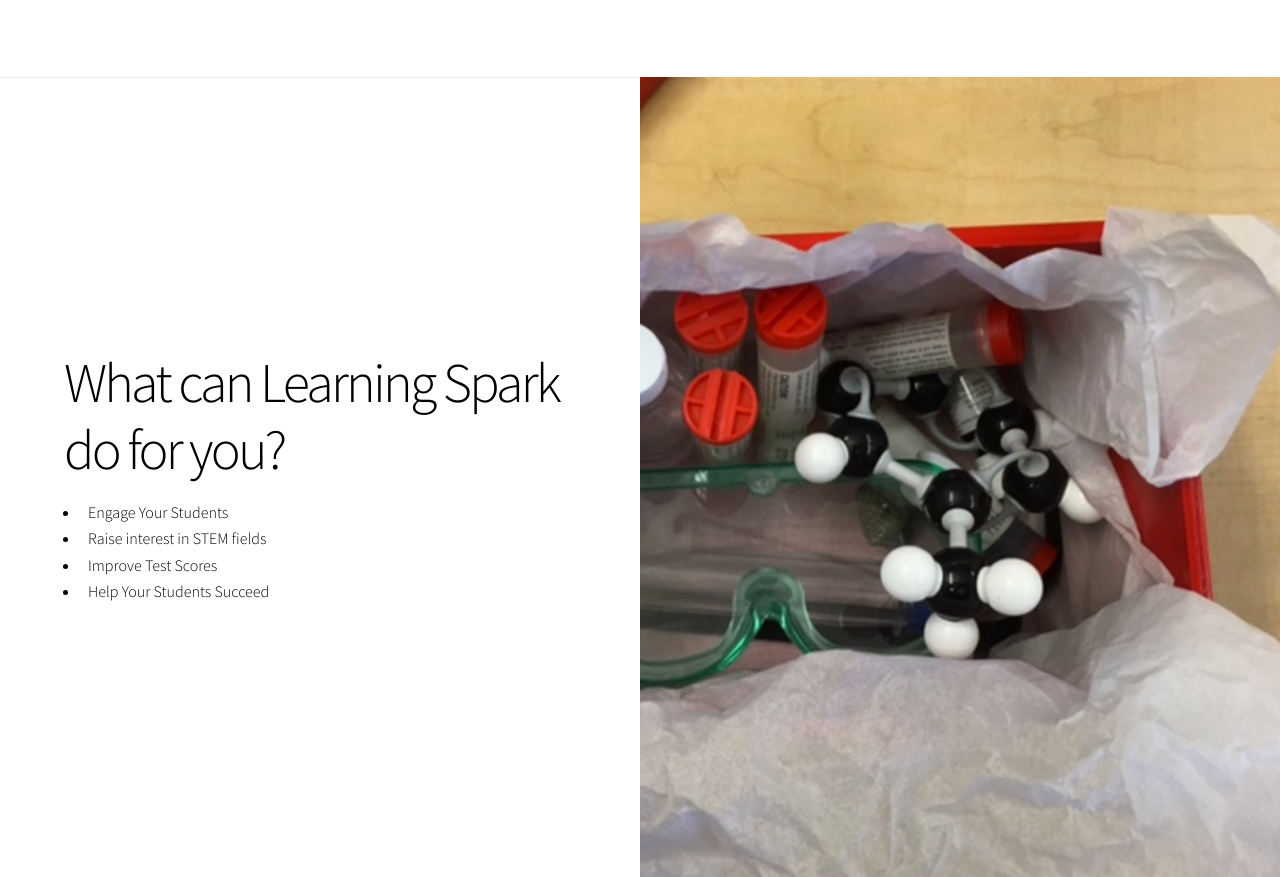
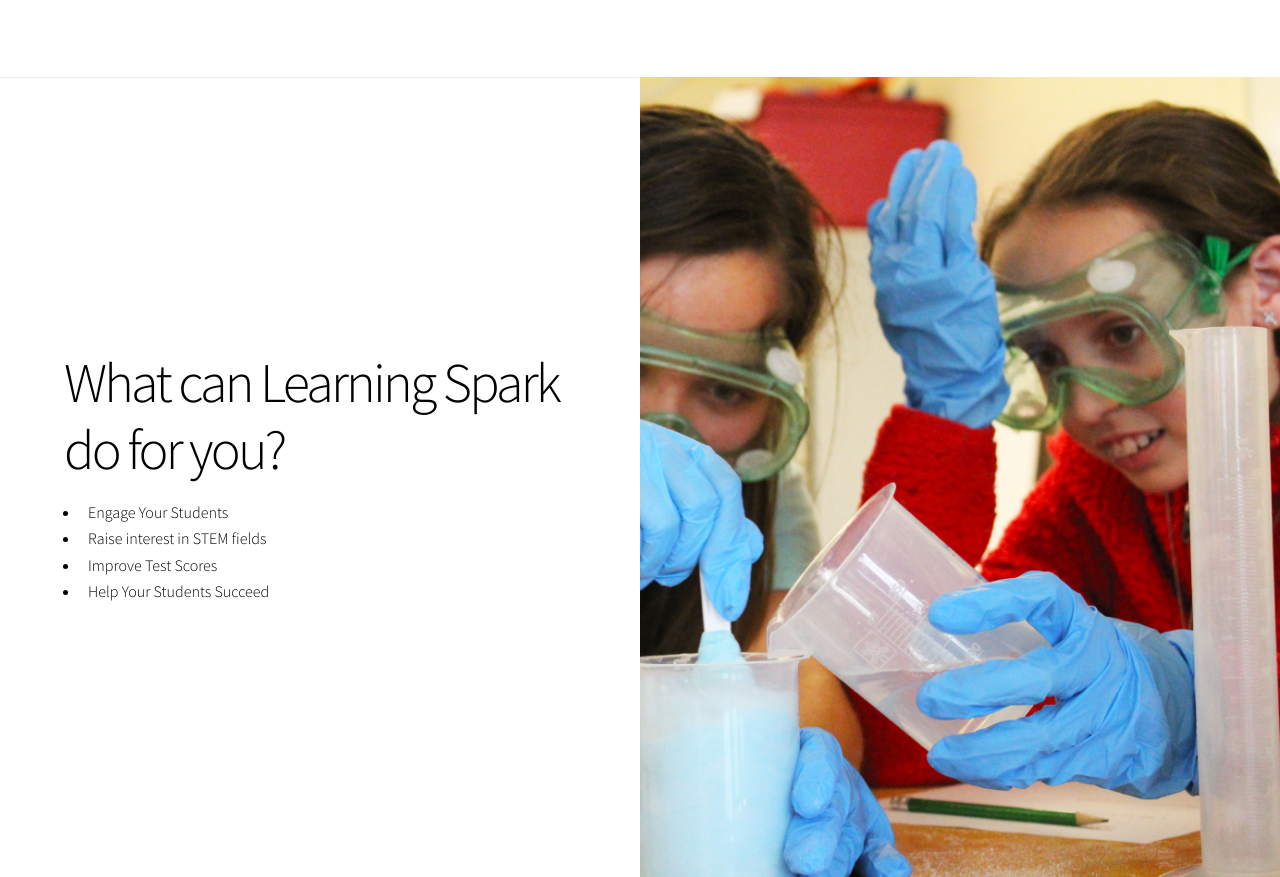
Before and after one commit to jake-billings/learning-spark, a website: page app/index.html in a window 1280 px wide. Shown: the part 1585-2462 px from the top of the page. Drawn offline with Linux system fonts and the light colour scheme.

Commit message:
change image

```diff
--- a/app/index.html
+++ b/app/index.html
@@ -98,7 +98,7 @@
             </ul>
         </div>
         <div class="image">
-            <img src="images/box.png" alt=""/>
+            <img src="images/user.jpg" alt=""/>
         </div>
     </section>
 </div>
```
